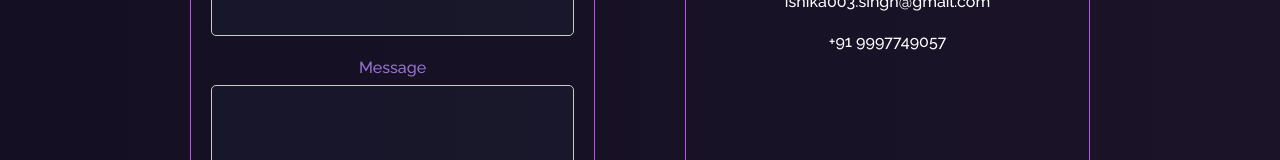
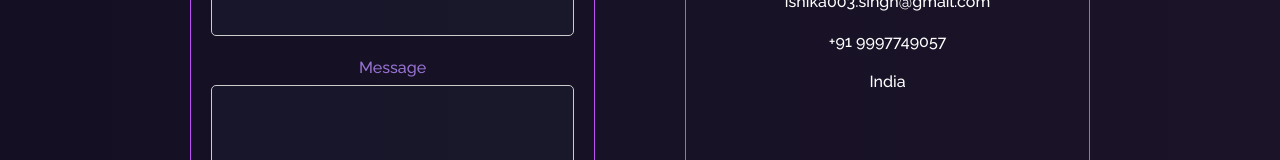
Before and after one commit to ishikasingh21/Ishika-Portfolio-main, a React (Create React App) app: page /contact in a window 1280 px wide. Shown: the part 259-419 px from the top of the page. Built offline with nearby package versions, Linux system fonts and the light colour scheme.

Commit message:
social card

```diff
--- a/src/components/Contact.js
+++ b/src/components/Contact.js
@@ -65,7 +65,7 @@ const Contact = () => {
           <p>OR</p>
           <p>ishika003.singh@gmail.com</p>
           <p>+91 9997749057</p>
-
+          <p>India</p>
         </div>
       </div>
     </div>
```
